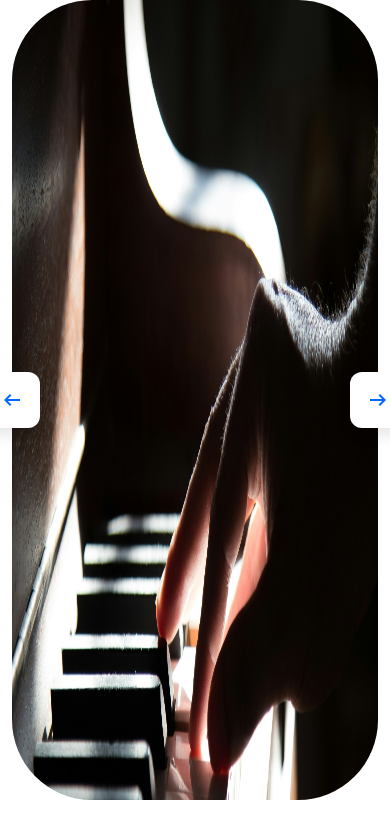
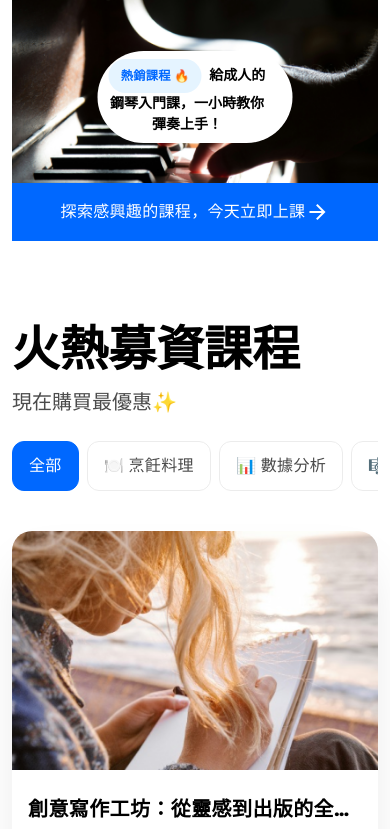
Before and after one commit to weiweihuang93/hex2024-week8, a website built with Vite: page pages/index.html in a window 390 px wide. Shown: the top 829 px of the page. Built offline with nearby package versions, Linux system fonts and the light colour scheme.

Commit message:
Update Banner

```diff
--- a/assets/scss/pages/_index.scss
+++ b/assets/scss/pages/_index.scss
@@ -19,6 +19,26 @@
 //     z-index: 1;
 //   }
 // }
+
+.section-banner{
+  .btn-banner{
+    padding: 8px 24px 8px 8px;
+    border-radius: 100px;
+    background-color: $white;
+    font-size: 14px;
+    font-weight: 600;
+
+    left: 50%;
+    bottom: 98px;
+    transform: translateX(-50%);
+  }
+  .badge-banner{
+    padding: 8px 12px;
+    border-radius: 100px;
+    background-color: $primary-100;
+    color: $primary;
+  }
+}
 
 .section-Course{
   .card{
--- a/pages/index.html
+++ b/pages/index.html
@@ -12,7 +12,7 @@
     <%- include('./layout/header'); -%>
 
     <section class="section-banner overflow-x-hidden">
-      <div class="container">
+      <div class="container d-none d-lg-block">
         <div class="position-relative">
           <div class="swiper BannerSwiper overflow-visible position-static">
             <div class="swiper-wrapper position-static">
@@ -29,18 +29,27 @@
                 <img class="w-100 h-800 rounded-80" src="../assets/images/hero-4.png" alt="hero-4">
               </div>
             </div>
-            <div class="swiper-button-next-n btn-swiper-pagination">
+            <div class="swiper-button-next-n btn-swiper-pagination d-none d-lg-block">
               <span class="material-symbols-outlined">
                 arrow_right_alt
               </span>
             </div>
-            <div class="swiper-button-prev-n btn-swiper-pagination">
+            <div class="swiper-button-prev-n btn-swiper-pagination d-none d-lg-block">
               <span class="material-symbols-outlined">
                 arrow_left_alt
               </span>
             </div>
           </div>
         </div>
+      </div>
+      <div class="container-fluid d-block d-lg-none position-relative">
+        <img class="w-100" src="../assets/images/hero-2.png" alt="hero-2">
+        <button class="btn btn-primary w-100 rounded-0 me-4 custom-flex-center justify-content-center">探索感興趣的課程，今天立即上課
+          <span class="material-symbols-outlined">
+            arrow_forward
+          </span>
+        </button>
+        <button class="btn-banner border-0 position-absolute"><span class="me-2 badge badge-banner">熱銷課程 🔥</span>給成人的鋼琴入門課，一小時教你彈奏上手！</button>
       </div>
     </section>
 
```
